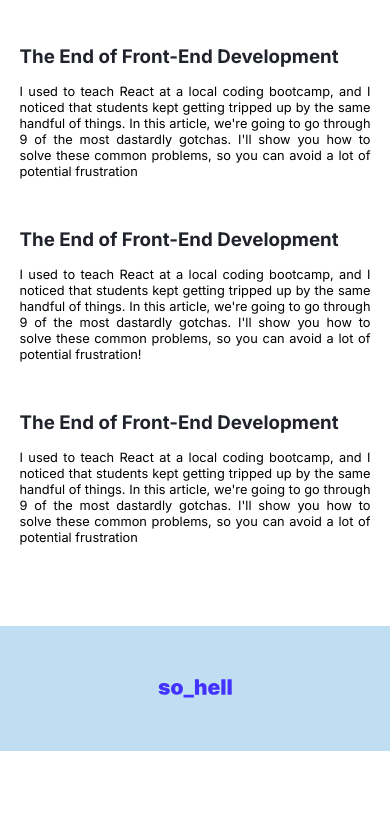
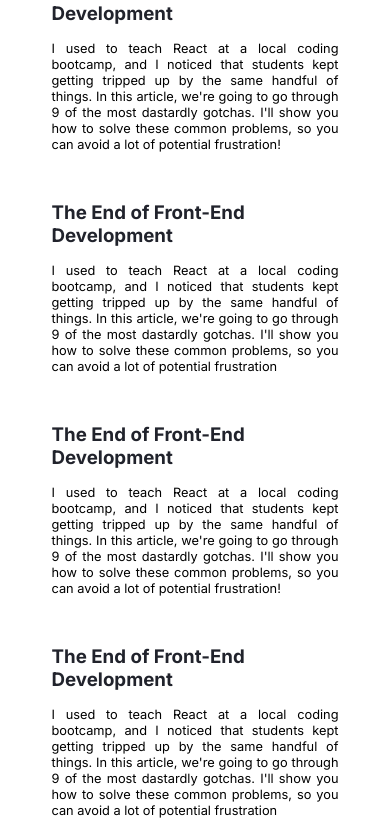
Before and after one commit to noobCode-69/personal-blogging, a Next.js app: page / in a window 390 px wide. Shown: the part 1182-2000 px from the top of the page. Before the commit the page ends 1933 px from the top, so only its background shows below. Built offline with nearby package versions, Linux system fonts and the light colour scheme.

Commit message:
responsive

```diff
--- a/components/home/footer/footer.module.css
+++ b/components/home/footer/footer.module.css
@@ -4,7 +4,7 @@
   display: flex;
   align-items: center;
   justify-content: center;
-  padding: 3rem 1rem;
+  padding: 1.5rem 1rem;
   color: var(--dark-blue);
   background-color: var(--light-blue);
 }
--- a/components/home/homeContent/homeContent.module.css
+++ b/components/home/homeContent/homeContent.module.css
@@ -87,6 +87,11 @@
     padding-top: 3rem;
     gap: 2rem;
   }
+
+  .content {
+    padding: 2rem 2rem 5rem 2rem;
+
+  }
 }
 
 
```
